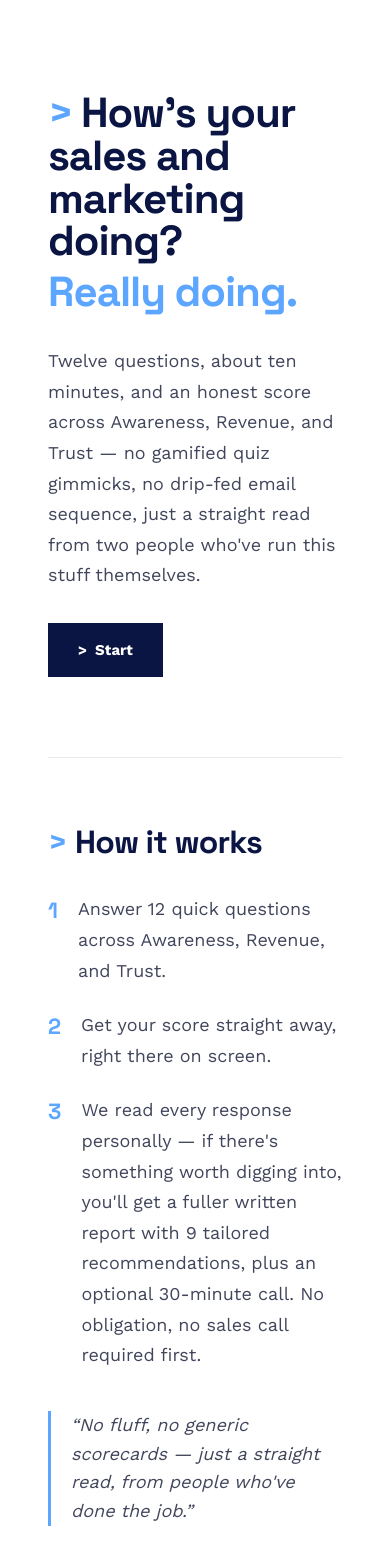
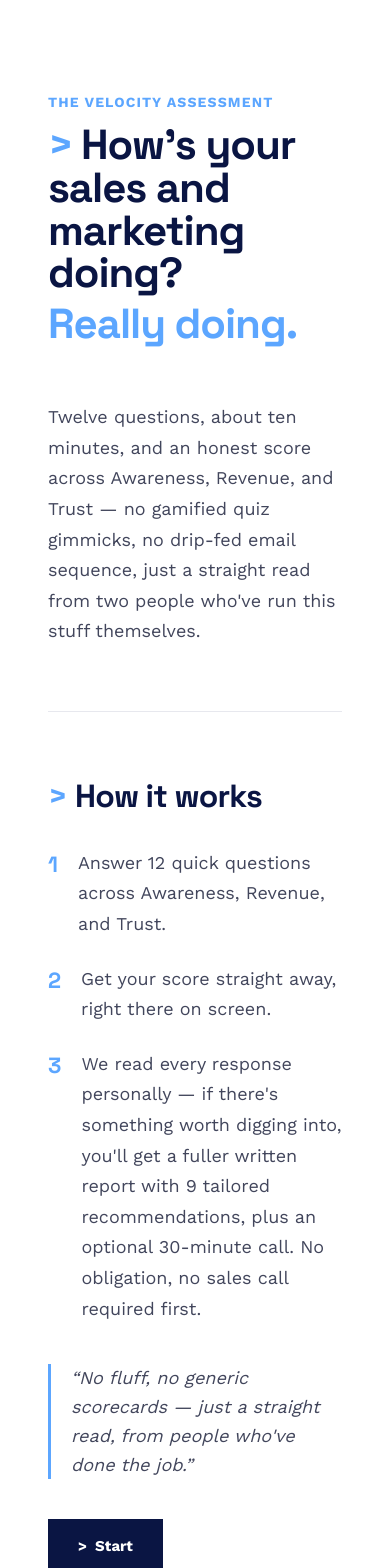
Before and after one commit to vb-iant/velocity-b, a Next.js app: page /velocity-assessment in a window 390 px wide. Shown: the part 80-1648 px from the top of the page. Built offline with nearby package versions, Linux system fonts and the light colour scheme.

Commit message:
Velocity Assessment: one question per screen, left-column hero, scroll-to-top, validation hints, fix ellipsis bug

```diff
--- a/app/velocity-assessment/page.tsx
+++ b/app/velocity-assessment/page.tsx
@@ -1,27 +1,12 @@
 import type { Metadata } from "next";
-import { AnimatedChevron } from "@/components/AnimatedChevron";
 import { VelocityAssessment } from "@/components/VelocityAssessment";
 
 export const metadata: Metadata = {
-  title: "Velocity Assessment | Velocity-B",
+  title: "The Velocity Assessment | Velocity-B",
   description:
-    "Twelve questions, about ten minutes, and an honest score across Awareness, Revenue, and Trust \u2014 straight from two people who've run this stuff themselves.",
+    "Twelve questions, about ten minutes, and an honest score across Awareness, Revenue, and Trust — straight from two people who've run this stuff themselves.",
 };
 
 export default function VelocityAssessmentPage() {
-  return (
-    <main>
-      <section className="mx-auto max-w-[1180px] px-12 pb-4 pt-20">
-        <h1 className="font-display text-[42px] font-bold leading-[1.02] tracking-tight md:text-[56px]">
-          <AnimatedChevron className="text-blue" />
-          How&rsquo;s your sales and marketing doing?
-        </h1>
-        <h2 className="font-display mt-2 text-[42px] font-bold leading-[1.02] tracking-tight text-blue md:text-[56px]">
-          Really doing.
-        </h2>
-      </section>
-
-      <VelocityAssessment />
-    </main>
-  );
+  return <VelocityAssessment />;
 }
--- a/components/VelocityAssessment.tsx
+++ b/components/VelocityAssessment.tsx
@@ -1,6 +1,6 @@
 "use client";
 
-import { useMemo, useState } from "react";
+import { useEffect, useMemo, useRef, useState } from "react";
 import Link from "next/link";
 import { AnimatedChevron } from "@/components/AnimatedChevron";
 import {
@@ -23,34 +23,59 @@ import {
   PILLAR_BLURBS,
   TOTAL_SCORE_CTA,
   type Pillar,
+  type ScoredQuestion,
 } from "@/lib/velocity-assessment";
 
 const ctaSolid = "inline-block bg-navy px-[30px] py-4 text-[15px] font-bold text-white";
 const ctaAccent = "inline-block bg-orange px-[30px] py-4 text-[15px] font-bold text-navy";
 
-type Step = "intro" | "company" | "awareness" | "revenue" | "trust" | "results";
-
-const PILLAR_STEPS: Exclude<Step, "intro" | "company" | "results">[] = [
-  "awareness",
-  "revenue",
-  "trust",
-];
-
 const fieldClass =
   "w-full border-2 border-hair bg-white px-4 py-3 text-lg text-navy focus:border-blue focus:outline-none";
-
 const labelClass = "mt-6 block text-sm font-bold uppercase tracking-[.05em] text-[#42465c]";
+const kickerClass = "text-sm font-bold uppercase tracking-[.08em] text-blue";
+const hintClass = "mt-4 text-sm font-semibold text-[#9096a8]";
 
 const barBg: Record<"blue" | "orange" | "navy", string> = {
   blue: "bg-blue",
   orange: "bg-orange",
   navy: "bg-navy",
 };
-
 const borderColor: Record<"blue" | "orange" | "navy", string> = {
   blue: "border-blue",
   orange: "border-orange",
   navy: "border-navy",
+};
+
+type SelectField = "companySize" | "companyGoals" | "icpConfidence";
+
+type Screen =
+  | { kind: "basics" }
+  | { kind: "select"; field: SelectField }
+  | { kind: "scored"; pillar: Pillar; question: ScoredQuestion; indexInPillar: number }
+  | { kind: "final" };
+
+const PILLAR_ORDER: Pillar[] = ["awareness", "revenue", "trust"];
+
+const SCREENS: Screen[] = [
+  { kind: "basics" },
+  { kind: "select", field: "companySize" },
+  { kind: "select", field: "companyGoals" },
+  { kind: "select", field: "icpConfidence" },
+  ...PILLAR_ORDER.flatMap((pillar) =>
+    QUESTIONS[pillar].map((question, indexInPillar) => ({
+      kind: "scored" as const,
+      pillar,
+      question,
+      indexInPillar,
+    }))
+  ),
+  { kind: "final" },
+];
+
+const SELECT_FIELD_MAP: Record<SelectField, { label: string; options: string[]; kicker: string }> = {
+  companySize: { ...COMPANY_SIZE, kicker: "About your company" },
+  companyGoals: { ...COMPANY_GOALS, kicker: "About your company" },
+  icpConfidence: { ...ICP_CONFIDENCE, kicker: "About your company" },
 };
 
 interface CompanyInfo {
@@ -83,7 +108,7 @@ function OptionList({
   onSelect: (value: string) => void;
 }) {
   return (
-    <div className="mt-3 flex flex-col gap-3">
+    <div className="mt-6 flex flex-col gap-3">
       {options.map((option) => {
         const isSelected = selected === option;
         return (
@@ -106,12 +131,19 @@ function OptionList({
 }
 
 export function VelocityAssessment() {
-  const [step, setStep] = useState<Step>("intro");
+  const [step, setStep] = useState<"intro" | "screen" | "results">("intro");
+  const [screenIndex, setScreenIndex] = useState(0);
   const [companyInfo, setCompanyInfo] = useState<CompanyInfo>(emptyCompanyInfo);
   const [answers, setAnswers] = useState<Record<string, number>>({});
   const [selectedLabels, setSelectedLabels] = useState<Record<string, string>>({});
   const [finalResponse, setFinalResponse] = useState("");
   const [submitting, setSubmitting] = useState(false);
+
+  const topRef = useRef<HTMLDivElement>(null);
+
+  useEffect(() => {
+    topRef.current?.scrollIntoView({ behavior: "smooth", block: "start" });
+  }, [step, screenIndex]);
 
   const scores = useMemo(() => {
     const awareness = scorePillar(answers, "awareness");
@@ -120,22 +152,35 @@ export function VelocityAssessment() {
     return { awareness, revenue, trust, total: awareness + revenue + trust };
   }, [answers]);
 
-  function selectAnswer(pillar: Pillar, questionId: string, label: string, score: number) {
+  const screen = SCREENS[screenIndex];
+
+  function selectAnswer(questionId: string, label: string, score: number) {
     setAnswers((prev) => ({ ...prev, [questionId]: score }));
     setSelectedLabels((prev) => ({ ...prev, [questionId]: label }));
   }
 
-  const companyInfoComplete =
-    companyInfo.firstName.trim() !== "" &&
-    companyInfo.lastName.trim() !== "" &&
-    companyInfo.email.trim() !== "" &&
-    companyInfo.companyName.trim() !== "" &&
-    companyInfo.companySize !== "" &&
-    companyInfo.companyGoals !== "" &&
-    companyInfo.icpConfidence !== "";
+  const basicsMissing = [
+    !companyInfo.firstName.trim() && "first name",
+    !companyInfo.lastName.trim() && "last name",
+    !companyInfo.email.trim() && "email",
+    !companyInfo.companyName.trim() && "company name",
+  ].filter(Boolean) as string[];
 
-  function pillarComplete(pillar: Pillar) {
-    return QUESTIONS[pillar].every((q) => answers[q.id] !== undefined);
+  let canContinue = true;
+  let missingHint = "";
+
+  if (screen.kind === "basics") {
+    canContinue = basicsMissing.length === 0;
+    missingHint =
+      basicsMissing.length > 0
+        ? `${basicsMissing.length} required field${basicsMissing.length > 1 ? "s" : ""} left to complete: ${basicsMissing.join(", ")}`
+        : "";
+  } else if (screen.kind === "select") {
+    canContinue = companyInfo[screen.field] !== "";
+    missingHint = canContinue ? "" : "Select an answer to continue";
+  } else if (screen.kind === "scored") {
+    canContinue = answers[screen.question.id] !== undefined;
+    missingHint = canContinue ? "" : "Select an answer to continue";
   }
 
   async function handleFinish() {
@@ -154,43 +199,60 @@ export function VelocityAssessment() {
       });
     } catch {
       // Scoring is computed client-side, so a failed submission doesn't block
-      // the person seeing their result \u2014 see CTRL task on email wiring.
+      // the person seeing their result — see CTRL task on email wiring.
     } finally {
       setSubmitting(false);
     }
   }
 
-  const progressSteps: Step[] = ["company", "awareness", "revenue", "trust"];
-  const currentProgressIndex = progressSteps.indexOf(step);
+  function goNext() {
+    if (screenIndex < SCREENS.length - 1) {
+      setScreenIndex(screenIndex + 1);
+    } else {
+      handleFinish();
+    }
+  }
+
+  const totalScreens = SCREENS.length;
+  const progressPct = step === "screen" ? ((screenIndex + 1) / totalScreens) * 100 : 0;
 
   return (
-    <div className="mx-auto max-w-[1180px] px-12 pb-24">
-      {step !== "intro" && step !== "results" && (
-        <div className="mb-14 mt-4 flex gap-2">
-          {progressSteps.map((s, i) => (
-            <div
-              key={s}
-              className={`h-[3px] flex-1 ${
-                i <= currentProgressIndex ? "bg-blue" : "bg-hair"
-              }`}
-            />
-          ))}
+    <main>
+      <section className="mx-auto max-w-[1180px] px-12 pt-20">
+        <h1 className={kickerClass}>The Velocity Assessment</h1>
+        {step === "intro" ? (
+          <div className="mt-3 grid grid-cols-1 items-start gap-14 md:grid-cols-2">
+            <div>
+              <h2 className="font-display text-[42px] font-bold leading-[1.02] tracking-tight md:text-[56px]">
+                <AnimatedChevron className="text-blue" />
+                How&rsquo;s your sales and marketing doing?
+              </h2>
+              <h2 className="font-display mt-2 text-[42px] font-bold leading-[1.02] tracking-tight text-blue md:text-[56px]">
+                Really doing.
+              </h2>
+            </div>
+            <div>
+              <p className="max-w-[480px] text-lg leading-[1.7] text-[#42465c]">{INTRO_COPY}</p>
+            </div>
+          </div>
+        ) : (
+          <h2 className="font-display mt-3 text-[26px] font-bold leading-[1.15] tracking-tight md:text-[32px]">
+            How&rsquo;s your sales and marketing doing? <span className="text-blue">Really doing.</span>
+          </h2>
+        )}
+      </section>
+
+      <div ref={topRef} className="mx-auto max-w-[1180px] px-12 pb-24">
+        {step === "screen" && (
+          <div className="mb-10 mt-10">
+            <div className="h-[3px] w-full bg-hair">
+              <div className="h-[3px] bg-blue transition-all" style={{ width: `${progressPct}%` }} />
+            </div>
           </div>
         )}
 
         {step === "intro" && (
-        <div className="pt-4">
-          <p className="max-w-[640px] text-lg leading-[1.7] text-[#42465c]">{INTRO_COPY}</p>
-          <button
-            type="button"
-            onClick={() => setStep("company")}
-            className={`${ctaSolid} mt-8`}
-          >
-            <AnimatedChevron className="text-white" />
-            Start
-          </button>
-
-          <div className="mt-20 border-t border-hair pt-16">
+          <div className="mt-16 border-t border-hair pt-16">
             <h2 className="font-display text-[32px] font-bold leading-tight tracking-tight md:text-[46px]">
               <AnimatedChevron className="text-blue" />
               How it works
@@ -198,9 +260,7 @@ export function VelocityAssessment() {
             <ol className="mt-8 flex flex-col gap-6">
               {HOW_IT_WORKS.map((item, i) => (
                 <li key={item} className="flex gap-5">
-                  <span className="font-display shrink-0 text-[22px] font-bold text-blue">
-                    {i + 1}
-                  </span>
+                  <span className="font-display shrink-0 text-[22px] font-bold text-blue">{i + 1}</span>
                   <p className="text-lg leading-[1.7] text-[#42465c]">{item}</p>
                 </li>
               ))}
@@ -208,23 +268,20 @@ export function VelocityAssessment() {
             <p className="mt-10 max-w-[640px] border-l-[3px] border-blue pl-5 text-lg italic leading-[1.6] text-[#42465c]">
               &ldquo;{PULL_QUOTE}&rdquo;
             </p>
-          </div>
+            <button type="button" onClick={() => setStep("screen")} className={`${ctaSolid} mt-10`}>
+              <AnimatedChevron className="text-white" />
+              Start
+            </button>
           </div>
         )}
 
-      {step === "company" && (
-        <div className="pt-4">
-          <h2 className="font-display text-[32px] font-bold leading-tight tracking-tight md:text-[46px]">
-            <AnimatedChevron className="text-blue" />
-            About you
-          </h2>
-          <p className="mt-4 max-w-[640px] text-lg leading-[1.7] text-[#42465c]">
-            {COMPANY_INFO_INTRO}
-          </p>
-
-          <div className="mt-4 grid grid-cols-1 gap-x-8 md:grid-cols-2">
+        {step === "screen" && screen.kind === "basics" && (
           <div>
-              <label className={labelClass}>First name</label>
+            <p className={kickerClass}>About you</p>
+            <p className="mt-4 max-w-[640px] text-lg leading-[1.7] text-[#42465c]">{COMPANY_INFO_INTRO}</p>
+            <div className="mt-6 grid grid-cols-1 gap-x-8 md:grid-cols-2">
+              <div>
+                <label className={`${labelClass} mt-0`}>First name</label>
                 <input
                   className={fieldClass}
                   value={companyInfo.firstName}
@@ -232,7 +289,7 @@ export function VelocityAssessment() {
                 />
               </div>
               <div>
-              <label className={labelClass}>Last name</label>
+                <label className={`${labelClass} mt-0`}>Last name</label>
                 <input
                   className={fieldClass}
                   value={companyInfo.lastName}
@@ -257,116 +314,100 @@ export function VelocityAssessment() {
                 />
               </div>
             </div>
-
-          <label className={labelClass}>{COMPANY_SIZE.label}</label>
-          <select
-            className={fieldClass}
-            value={companyInfo.companySize}
-            onChange={(e) => setCompanyInfo({ ...companyInfo, companySize: e.target.value })}
-          >
-            <option value="" disabled>
-              Select one\u2026
-            </option>
-            {COMPANY_SIZE.options.map((o) => (
-              <option key={o} value={o}>
-                {o}
-              </option>
-            ))}
-          </select>
-
-          <label className={labelClass}>{COMPANY_GOALS.label}</label>
-          <OptionList
-            options={COMPANY_GOALS.options}
-            selected={companyInfo.companyGoals}
-            onSelect={(v) => setCompanyInfo({ ...companyInfo, companyGoals: v })}
-          />
-
-          <label className={labelClass}>{ICP_CONFIDENCE.label}</label>
-          <OptionList
-            options={ICP_CONFIDENCE.options}
-            selected={companyInfo.icpConfidence}
-            onSelect={(v) => setCompanyInfo({ ...companyInfo, icpConfidence: v })}
-          />
-
+            {missingHint && <p className={hintClass}>{missingHint}</p>}
             <button
               type="button"
-            disabled={!companyInfoComplete}
-            onClick={() => setStep("awareness")}
-            className={`${ctaSolid} mt-10 disabled:cursor-not-allowed disabled:opacity-30`}
+              disabled={!canContinue}
+              onClick={goNext}
+              className={`${ctaSolid} mt-6 disabled:cursor-not-allowed disabled:opacity-30`}
             >
               Continue
             </button>
           </div>
         )}
 
-      {PILLAR_STEPS.includes(step as (typeof PILLAR_STEPS)[number]) && (
-        <div className="pt-4">
-          <h2 className="font-display text-[32px] font-bold leading-tight tracking-tight md:text-[46px]">
-            <AnimatedChevron className="text-blue" />
-            {PILLAR_LABEL[step as Pillar]}
+        {step === "screen" && screen.kind === "select" && (
+          <div>
+            <p className={kickerClass}>{SELECT_FIELD_MAP[screen.field].kicker}</p>
+            <h2 className="font-display mt-3 text-[26px] font-semibold leading-tight text-navy md:text-[30px]">
+              {SELECT_FIELD_MAP[screen.field].label}
             </h2>
+            <OptionList
+              options={SELECT_FIELD_MAP[screen.field].options}
+              selected={companyInfo[screen.field]}
+              onSelect={(v) => setCompanyInfo({ ...companyInfo, [screen.field]: v })}
+            />
+            {missingHint && <p className={hintClass}>{missingHint}</p>}
+            <button
+              type="button"
+              disabled={!canContinue}
+              onClick={goNext}
+              className={`${ctaSolid} mt-6 disabled:cursor-not-allowed disabled:opacity-30`}
+            >
+              Continue
+            </button>
+          </div>
+        )}
+
+        {step === "screen" && screen.kind === "scored" && (
+          <div>
+            <p className={kickerClass}>
+              {PILLAR_LABEL[screen.pillar]} &middot; Question {screen.indexInPillar + 1} of 4
+            </p>
+            {screen.indexInPillar === 0 && (
               <p className="mt-4 max-w-[640px] text-lg leading-[1.7] text-[#42465c]">
-            {SECTION_INTROS[step as Pillar]}
+                {SECTION_INTROS[screen.pillar]}
               </p>
-
-          <div className="mt-4 flex flex-col gap-10">
-            {QUESTIONS[step as Pillar].map((q, i) => (
-              <div key={q.id}>
-                <p className="font-display text-[20px] font-semibold text-navy">
-                  {i + 1}. {q.prompt}
-                </p>
+            )}
+            <h2 className="font-display mt-4 text-[26px] font-semibold leading-tight text-navy md:text-[30px]">
+              {screen.question.prompt}
+            </h2>
             <OptionList
-                  options={q.options.map((o) => o.label)}
-                  selected={selectedLabels[q.id] ?? ""}
+              options={screen.question.options.map((o) => o.label)}
+              selected={selectedLabels[screen.question.id] ?? ""}
               onSelect={(label) => {
-                    const opt = q.options.find((o) => o.label === label)!;
-                    selectAnswer(step as Pillar, q.id, label, opt.score);
+                const opt = screen.question.options.find((o) => o.label === label)!;
+                selectAnswer(screen.question.id, label, opt.score);
               }}
             />
+            {missingHint && <p className={hintClass}>{missingHint}</p>}
+            <button
+              type="button"
+              disabled={!canContinue}
+              onClick={goNext}
+              className={`${ctaSolid} mt-6 disabled:cursor-not-allowed disabled:opacity-30`}
+            >
+              Continue
+            </button>
           </div>
-            ))}
-          </div>
+        )}
 
-          {step === "trust" ? (
-            <div className="mt-10">
-              <label className={labelClass}>{FINAL_QUESTION_PROMPT}</label>
+        {step === "screen" && screen.kind === "final" && (
+          <div>
+            <p className={kickerClass}>Almost done</p>
+            <h2 className="font-display mt-3 text-[26px] font-semibold leading-tight text-navy md:text-[30px]">
+              {FINAL_QUESTION_PROMPT}
+            </h2>
             <textarea
-                className={`${fieldClass} min-h-[120px]`}
+              className={`${fieldClass} mt-6 min-h-[120px]`}
               value={finalResponse}
               onChange={(e) => setFinalResponse(e.target.value)}
+              placeholder="Optional"
             />
             <button
               type="button"
-                disabled={!pillarComplete("trust") || submitting}
-                onClick={handleFinish}
-                className={`${ctaSolid} mt-10 disabled:cursor-not-allowed disabled:opacity-30`}
+              disabled={submitting}
+              onClick={goNext}
+              className={`${ctaSolid} mt-6 disabled:cursor-not-allowed disabled:opacity-30`}
             >
               {submitting ? "Scoring\u2026" : "Get my score"}
             </button>
           </div>
-          ) : (
-            <button
-              type="button"
-              disabled={!pillarComplete(step as Pillar)}
-              onClick={() =>
-                setStep(step === "awareness" ? "revenue" : "trust")
-              }
-              className={`${ctaSolid} mt-10 disabled:cursor-not-allowed disabled:opacity-30`}
-            >
-              Continue
-            </button>
-          )}
-        </div>
         )}
 
         {step === "results" && (
-        <div id="results" className="pt-4">
-          <h2 className="font-display text-[32px] font-bold leading-tight tracking-tight md:text-[46px]">
-            <AnimatedChevron className="text-blue" />
-            Your Velocity score
-          </h2>
-
-          <div className="mt-8 border-2 border-navy p-8 md:p-10">
+          <div id="results">
+            <div className="border-2 border-navy p-8 md:p-10">
               <div className="flex flex-wrap items-baseline justify-between gap-4">
                 <span className="font-display text-[56px] font-bold leading-none text-navy">
                   {scores.total}
@@ -388,10 +429,7 @@ export function VelocityAssessment() {
                         <span>{score}/12</span>
                       </div>
                       <div className="mt-1.5 h-2 w-full bg-hair">
-                      <div
-                        className={`h-2 ${barBg[color]}`}
-                        style={{ width: `${(score / 12) * 100}%` }}
-                      />
+                        <div className={`h-2 ${barBg[color]}`} style={{ width: `${(score / 12) * 100}%` }} />
                       </div>
                     </div>
                   );
@@ -404,16 +442,9 @@ export function VelocityAssessment() {
                 const band = pillarBand(scores[pillar]);
                 const color = PILLAR_COLOR[pillar];
                 return (
-                <div
-                  key={pillar}
-                  className={`flex flex-col border-t-[6px] ${borderColor[color]} pt-6`}
-                >
-                  <h3 className="font-display text-[20px] font-semibold">
-                    {PILLAR_LABEL[pillar]}
-                  </h3>
-                  <p className="mt-2 text-base leading-[1.7] text-[#42465c]">
-                    {PILLAR_BLURBS[pillar][band]}
-                  </p>
+                  <div key={pillar} className={`flex flex-col border-t-[6px] ${borderColor[color]} pt-6`}>
+                    <h3 className="font-display text-[20px] font-semibold">{PILLAR_LABEL[pillar]}</h3>
+                    <p className="mt-2 text-base leading-[1.7] text-[#42465c]">{PILLAR_BLURBS[pillar][band]}</p>
                   </div>
                 );
               })}
@@ -439,5 +470,6 @@ export function VelocityAssessment() {
           </div>
         )}
       </div>
+    </main>
   );
 }
```
Lines whose indentation alone changed are shown as unchanged.
